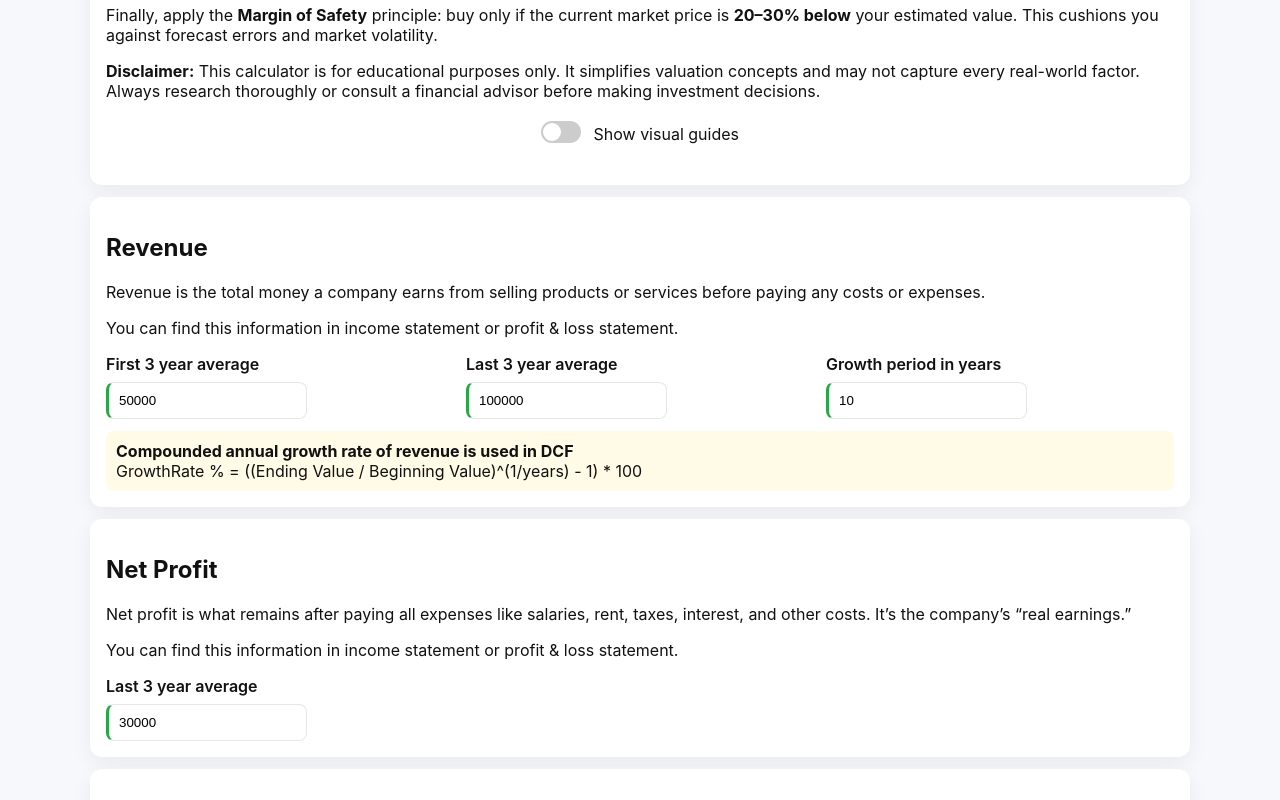
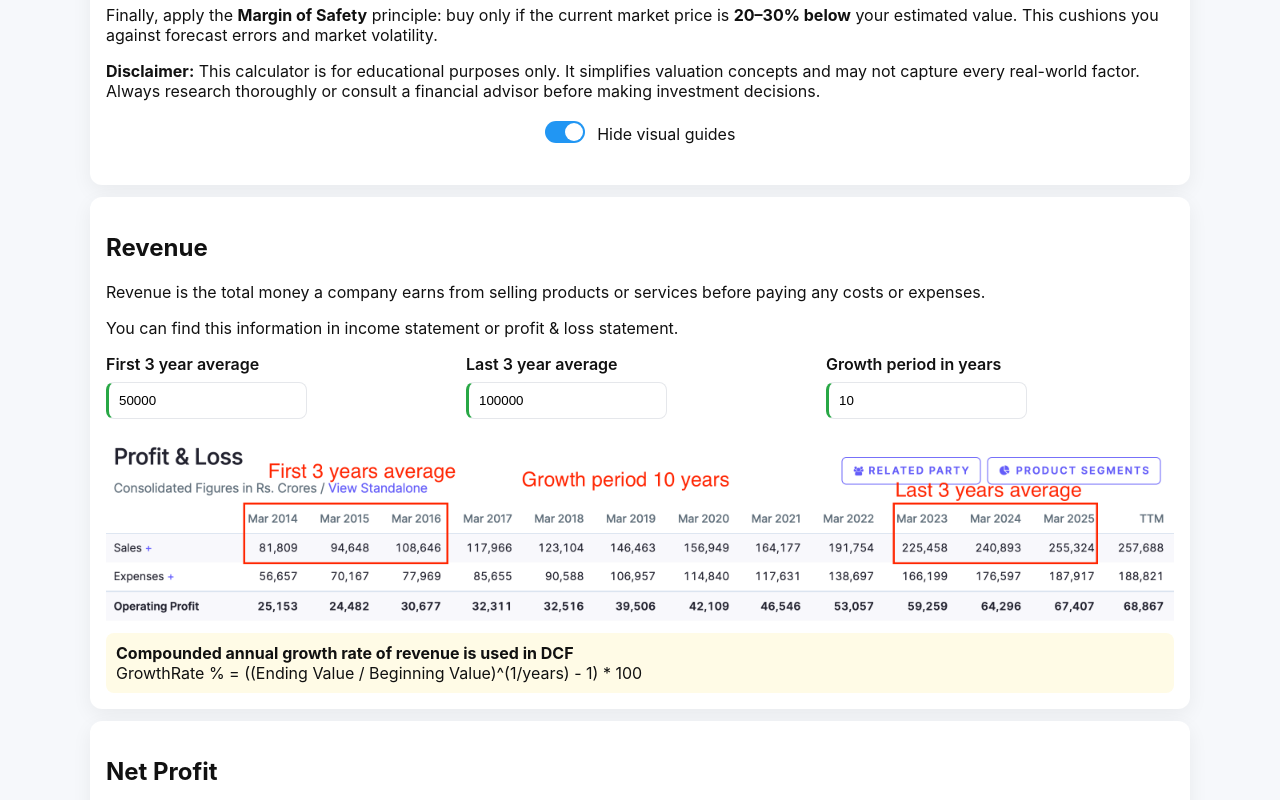
Before and after one commit to vigneshsn/dcf-stock-valuation, an Angular app: page / in a window 1280 px wide. Shown: the part 1280-2080 px from the top of the page. Built offline with nearby package versions, Linux system fonts and the light colour scheme.

Commit message:
enable visual guide by default

```diff
--- a/src/app/dcf-calculator/dcf-calculator.component.ts
+++ b/src/app/dcf-calculator/dcf-calculator.component.ts
@@ -44,7 +44,7 @@ export class DcfCalculatorComponent {
     calculationResults = false;
     marginOfSafety = 0; // %
 
-    showGuides = false;
+    showGuides = true;
     discountedTerminalValue = 0;
     dcfValue = 0;
 
```
